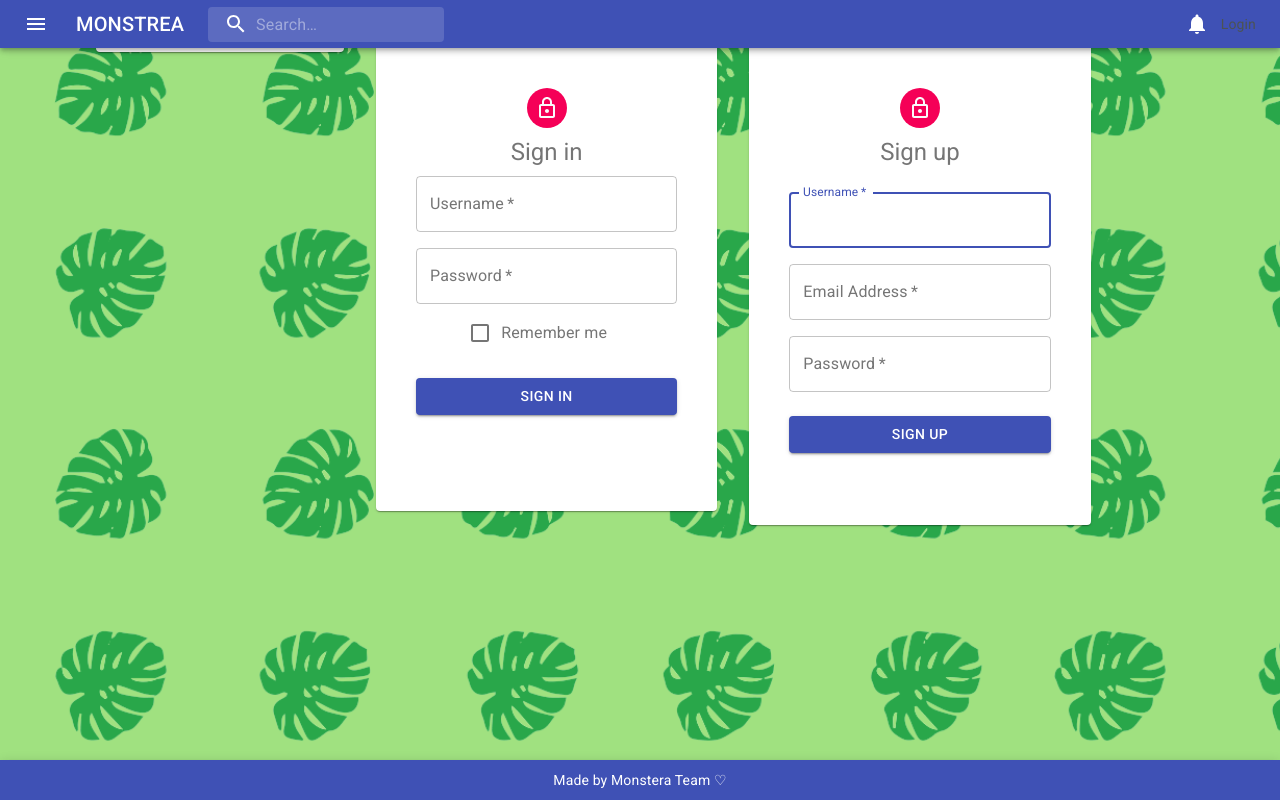
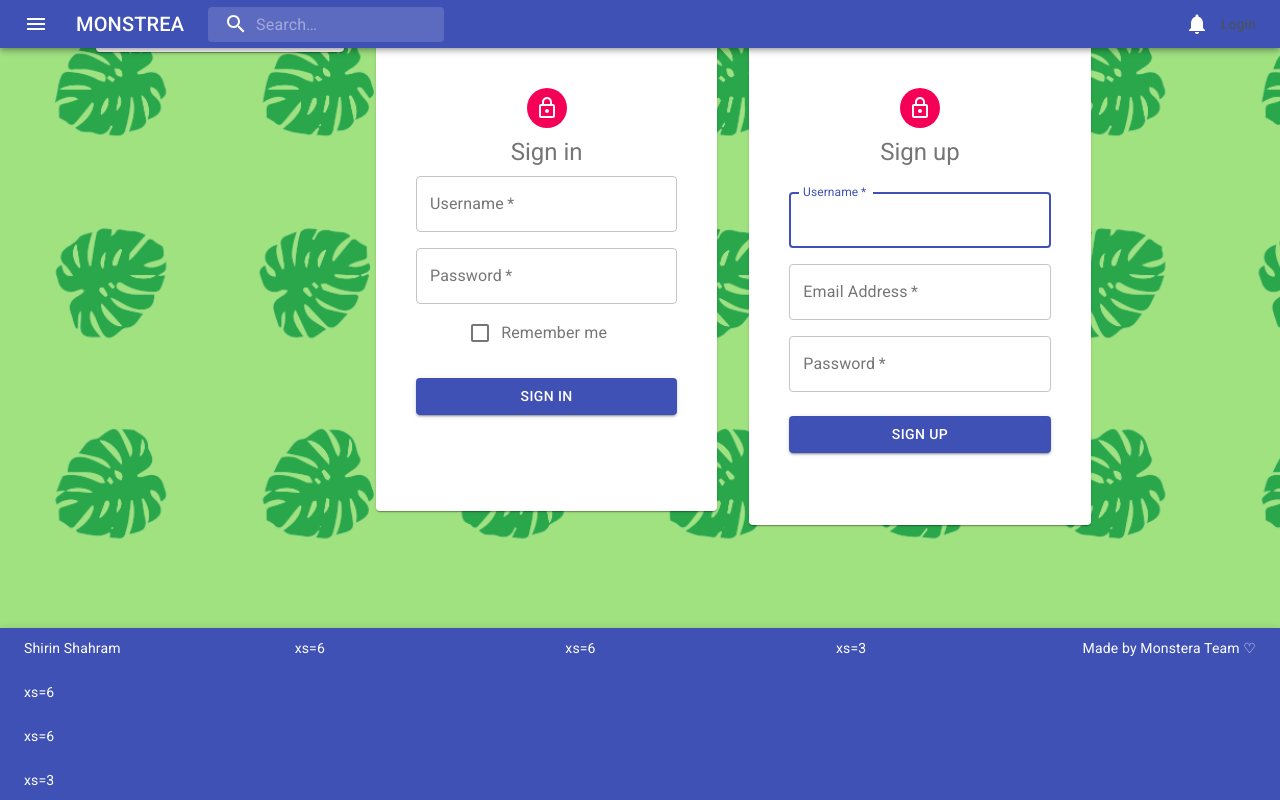
Before and after one commit to down-dive/monstera, a React (Create React App) app in the folder client/: page /signin in a window 1280 px wide. Built offline with nearby package versions, Linux system fonts and the light colour scheme; no server answers.

Commit message:
updating footer with new grid for ppl

```diff
--- a/client/src/components/Footer/index.js
+++ b/client/src/components/Footer/index.js
@@ -2,6 +2,8 @@ import React from 'react';
 import { makeStyles } from '@material-ui/core/styles';
 import AppBar from '@material-ui/core/AppBar';
 import Toolbar from '@material-ui/core/Toolbar';
+import Paper from "@material-ui/core/Paper";
+import Grid from "@material-ui/core/Grid";
 
 const useStyles = makeStyles((theme) => ({
   text: {
@@ -19,7 +21,17 @@ const useStyles = makeStyles((theme) => ({
   },
   customizeToolbar: {
     minHeight: 10,
-}
+  },
+  root: {
+    flexGrow: 1,
+  },
+  paper: {
+    padding: theme.spacing(2),
+    textAlign: "center",
+    color: theme.palette.text.secondary
+  },
+  container: {
+  }
 }));
 
 export default function BottomAppBar() {
@@ -30,6 +42,32 @@ export default function BottomAppBar() {
       <AppBar position="fixed" color="primary" className={classes.appBar}>
         <Toolbar className={classes.customizeToolbar}>
           <footer>
+            <div className={classes.root}>
+              <Grid container spacing={3}>
+                <Grid item xs={3}>
+                <Grid container spacing={3}>
+        <Grid item xs={12}>
+   Shirin Shahram
+        </Grid>
+        <Grid item xs={12}>
+xs=6
+        </Grid>
+        <Grid item xs={12}>
+xs=6
+        </Grid>
+        <Grid item xs={12}>
+xs=3
+        </Grid>
+      </Grid>
+                </Grid>
+                <Grid item xs={3}>xs=6
+                </Grid>
+                <Grid item xs={3}>xs=6
+                </Grid>
+                <Grid item xs={3}>xs=3
+                </Grid>
+              </Grid>
+            </div>
             Made by Monstera Team ♡
           </footer>
         </Toolbar>
```
